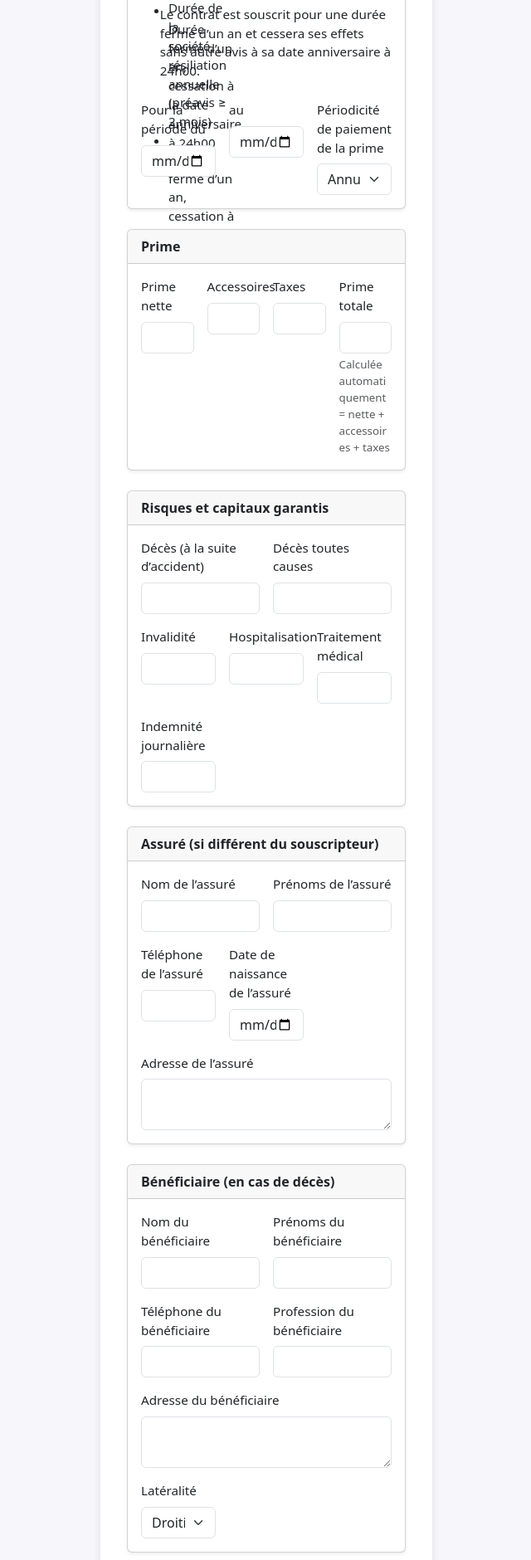
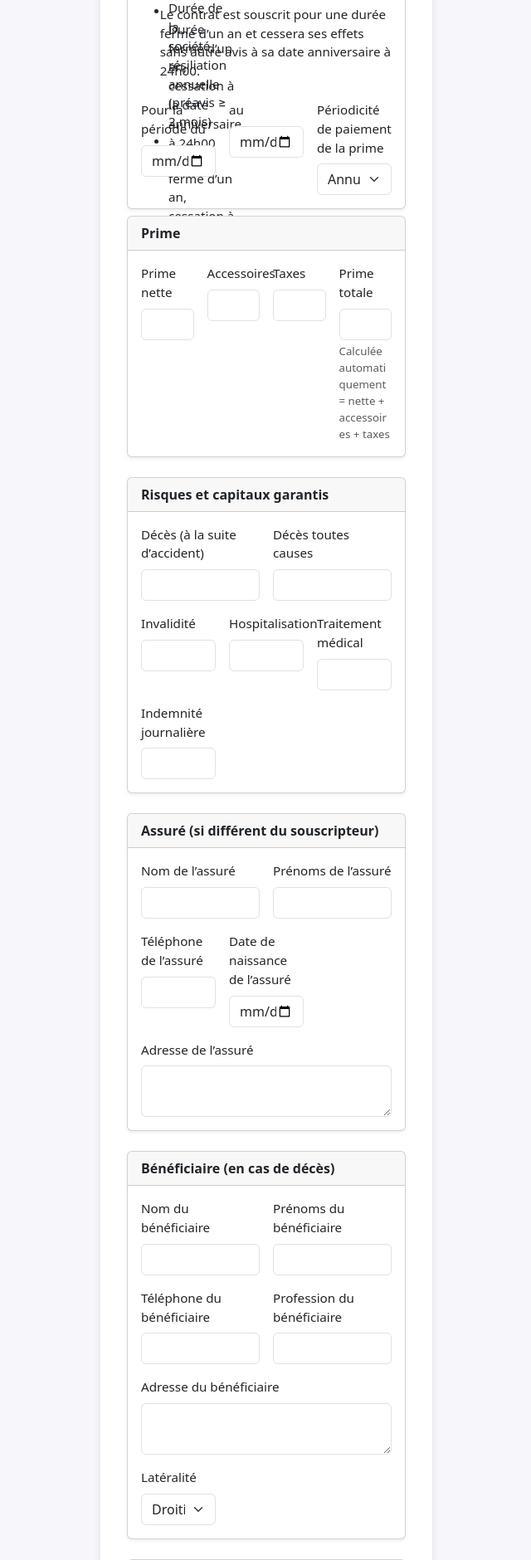
Before and after one commit to IFAZANE/fafa, a Flask app: page /questionnaire in a window 1280 px wide. Shown: the part 766-2646 px from the top of the page at 83% size, without its empty margins (319-959 px from the left). Run offline with Flask 3, Linux system fonts and the light colour scheme; some libraries are stand-ins or nearby versions.

Commit message:
questionnaire.html

```diff
--- a/fafa/templates/questionnaire.html
+++ b/fafa/templates/questionnaire.html
@@ -77,7 +77,7 @@
 
 
     <!-- Durée du contrat -->
-    <div class="card mb-4 shadow-sm">
+    <div class="card mb-2 shadow-sm">
       <div class="card-header fw-semibold">Durée du contrat</div>
       <div class="card-body small-text">
         <div class="form-check">
```
